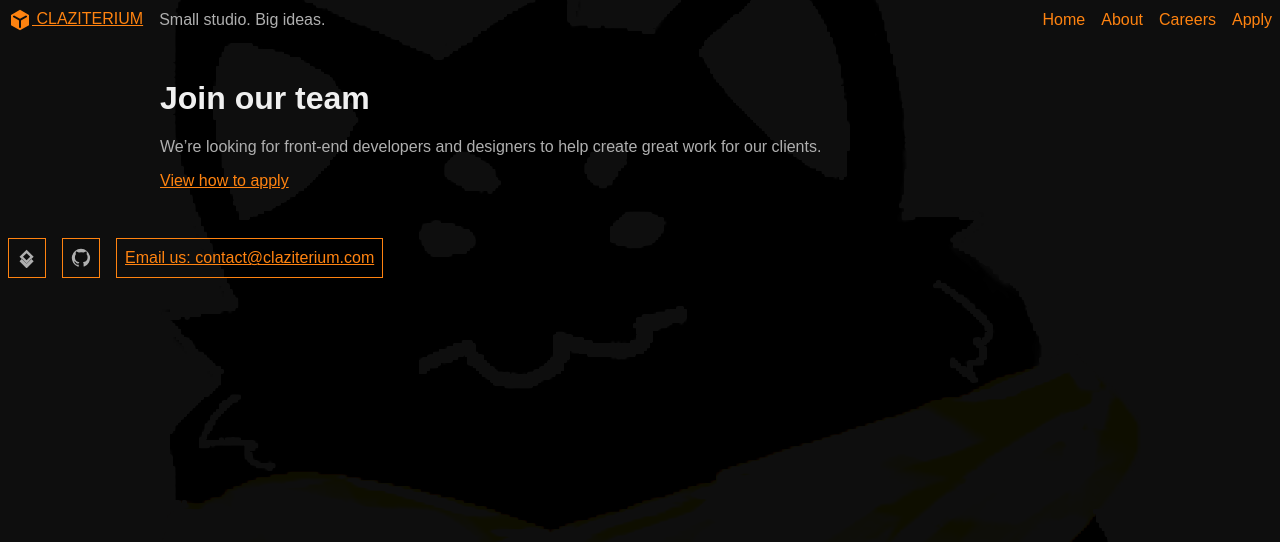
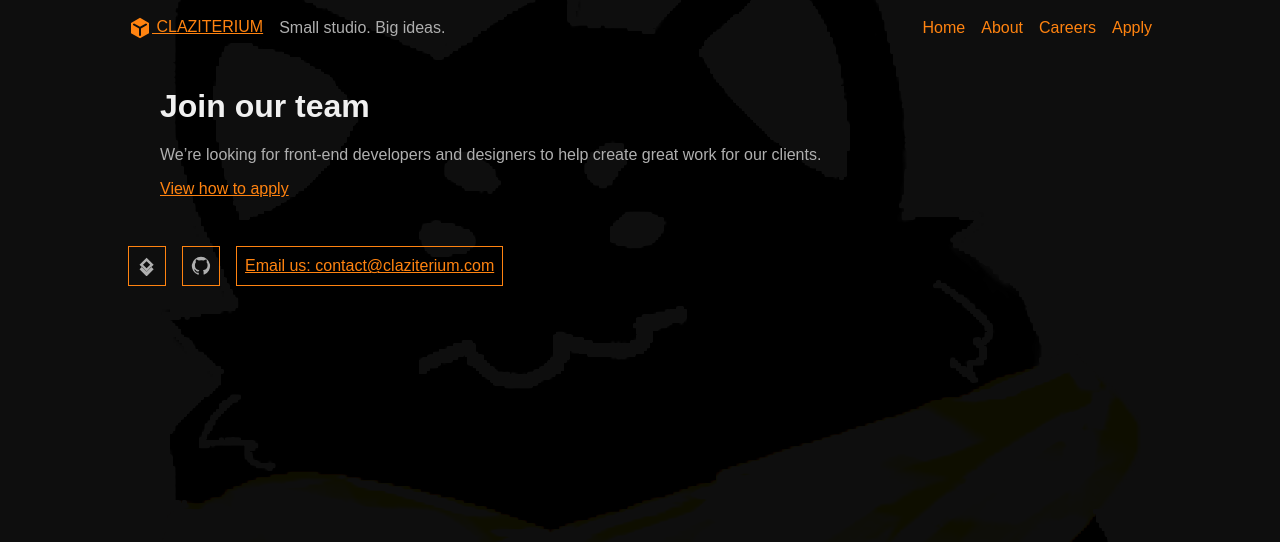
Before and after one commit to 106726865/group-project, a PHP site: page /jobs.html in a window 1280 px wide. Shown: the top 542 px of the page. Run offline with PHP 8.4, Linux system fonts and the light colour scheme.

Commit message:
WWTP-3 css background image + html changes

```diff
--- a/layout.css
+++ b/layout.css
@@ -1,3 +1,8 @@
+body {
+  width: 80%;
+  margin: 0 auto;
+  padding: 1rem;
+}
 
 header {
   display: flex;
```
